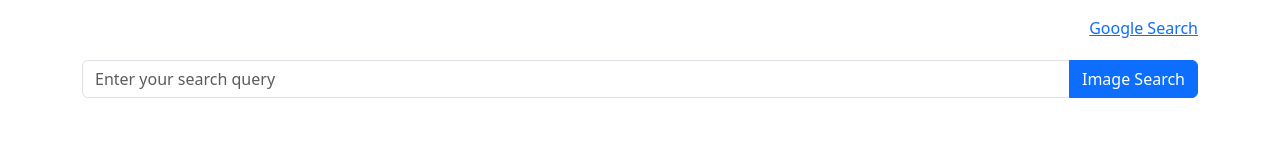
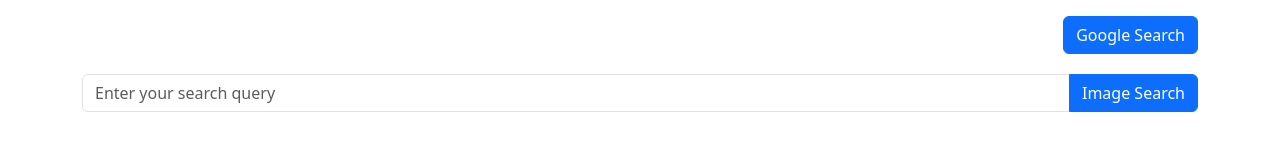
Before and after one commit to MarcusKolvador/A42, a plain HTML site: page image_search.html in a window 1280 px wide. Drawn offline with nearby package versions, Linux system fonts and the light colour scheme.

Commit message:
fixed bug

```diff
--- a/image_search.html
+++ b/image_search.html
@@ -15,7 +15,7 @@
         <div class="container">
             <!-- Navigation Link -->
             <div class="text-end mt-3">
-                <a href="index.html class="btn btn-primary">Google Search</a>
+                <a href="index.html" class="btn btn-primary">Google Search</a>
             </div>
 
             <!-- Image Search Form -->
```
